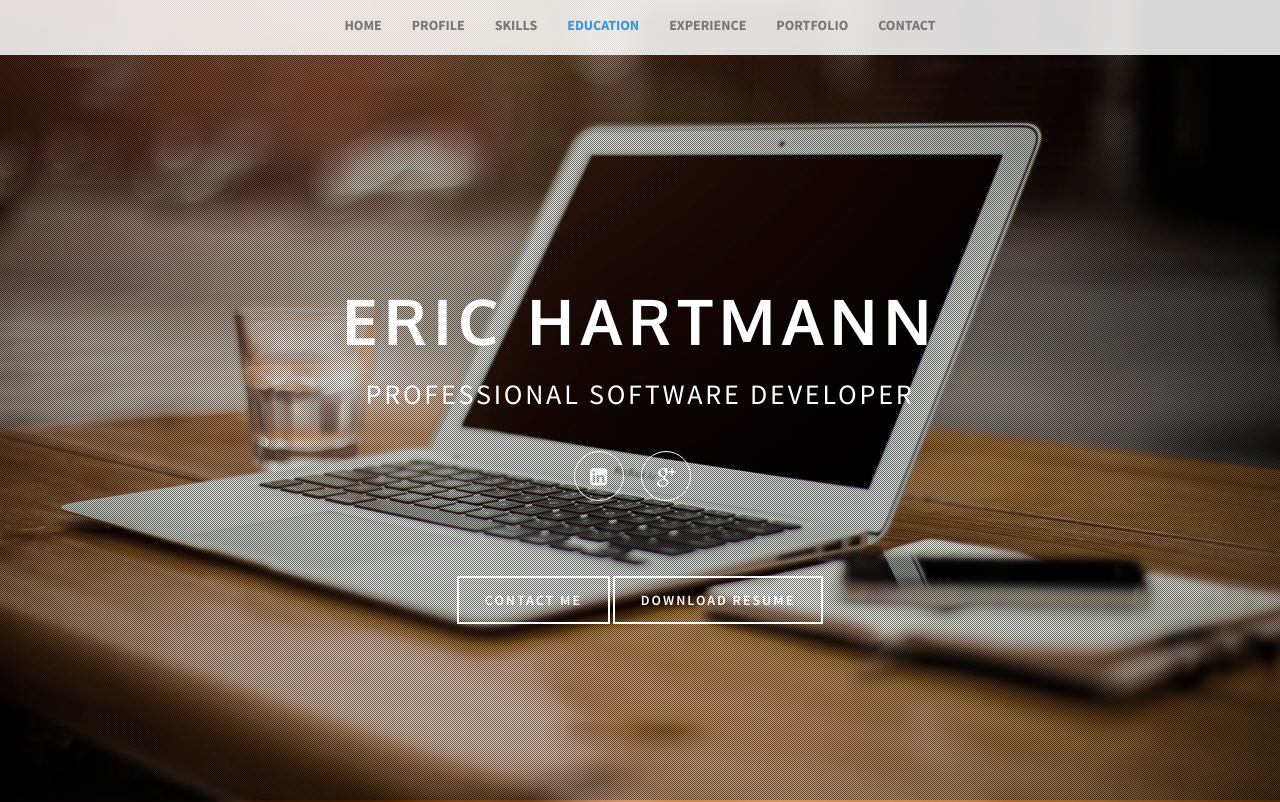
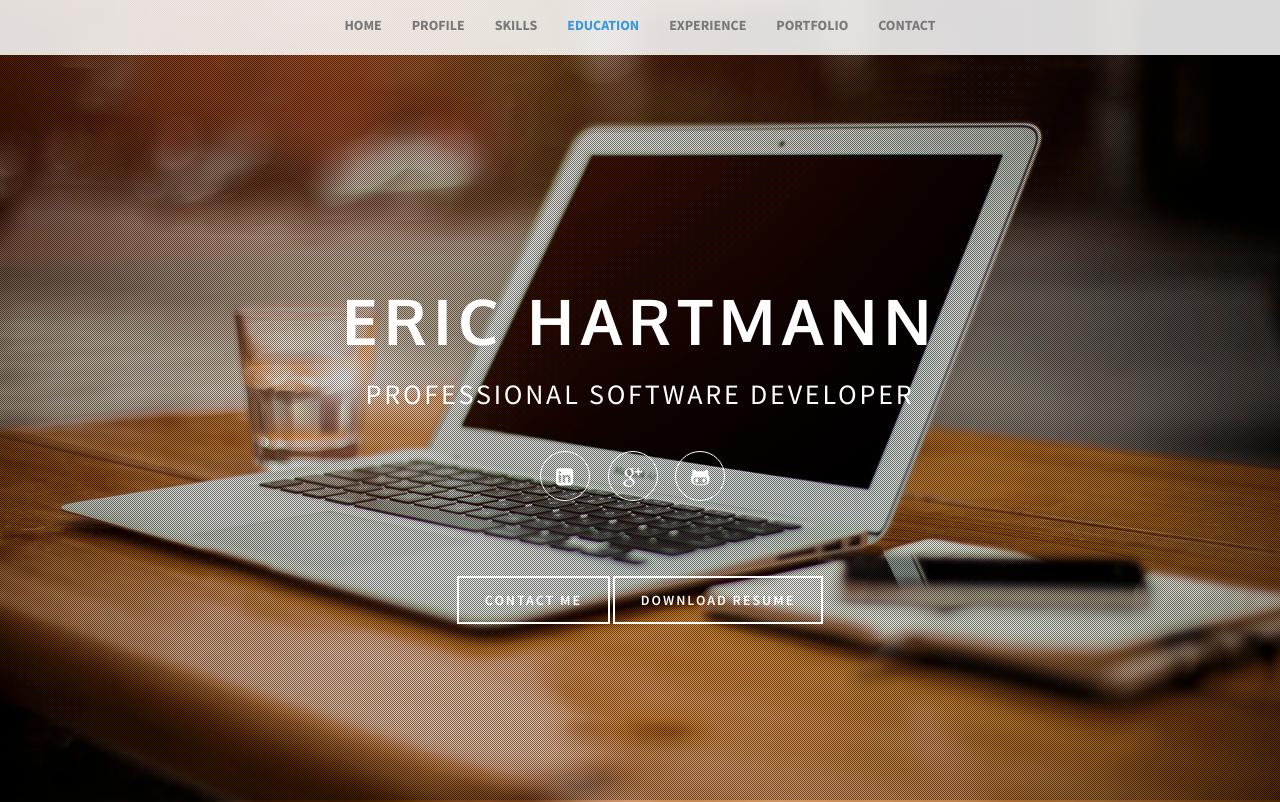
Before and after one commit to coguy450/ehresume, a website: page views/index.html in a window 1280 px wide. Shown: the top 802 px of the page. Drawn offline with Linux system fonts and the light colour scheme; files that its build step writes are made by us from their sources; files whose address does not match are found by name.

Commit message:
added github

```diff
--- a/views/index.html
+++ b/views/index.html
@@ -83,7 +83,7 @@
             <div class="social-icons">
                 <a href="https://www.linkedin.com/pub/eric-hartmann/1/779/242/" class="btn btn-round btn-clear btn-linkedin"><i class="fa fa-linkedin-square"></i></a>
                 <a href="https://plus.google.com/u/0/112237338433972664608" class="btn btn-round btn-clear btn-google"><i class="fa fa-google-plus"></i></a>
-
+                <a href="https://github.com/coguy450" class="btn btn-round btn-clear btn-github"><i class="fa fa-github-alt"></i></a>
             </div>
             <a href="#page-contact" class="btn btn-default hire-me">Contact Me</a>
             <a href="/Eric_Hartmann-resume-Aug2016.docx" class="btn btn-default hire-me">Download Resume</a>
```
